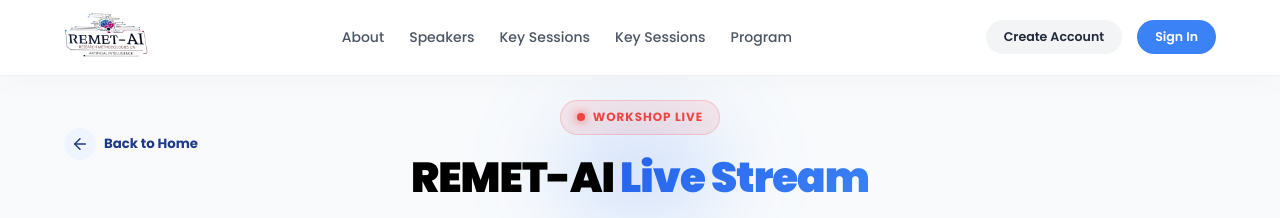
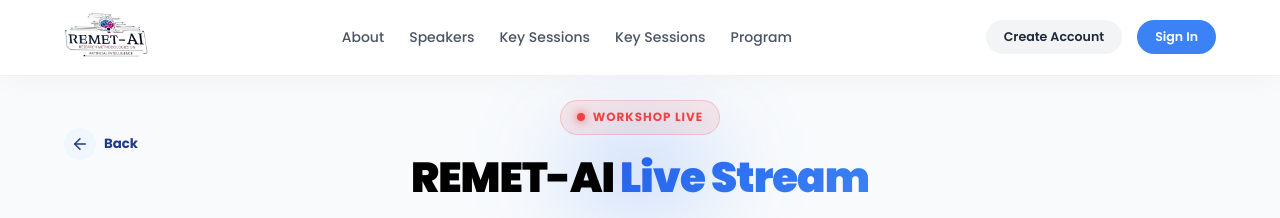
Before and after one commit to khalil-mejri-1/remet_ai, a React (Vite) app in the folder client/: page /live in a window 1280 px wide. Shown: the top 218 px of the page. Built offline with nearby package versions, Linux system fonts and the light colour scheme; no server answers.

Commit message:
final update-9 2/4/2026

```diff
--- a/client/src/pages/LiveStream.jsx
+++ b/client/src/pages/LiveStream.jsx
@@ -77,8 +77,8 @@ export default function LiveStream() {
                         }}>
                             <FiArrowLeft size={18} />
                         </div>
-                        <span style={{ display: 'none', '@media (min-width: 768px)': { display: 'inline' } }}>Back to Home</span> {/* Show text only on wider screens if needed, but keeping it simple for now */}
-                        <span>Back to Home</span>
+                        <span style={{ display: 'none', '@media (min-width: 768px)': { display: 'inline' } }}>Back</span> {/* Show text only on wider screens if needed, but keeping it simple for now */}
+                        <span>Back</span>
                     </button>
                 </div>
 
```
